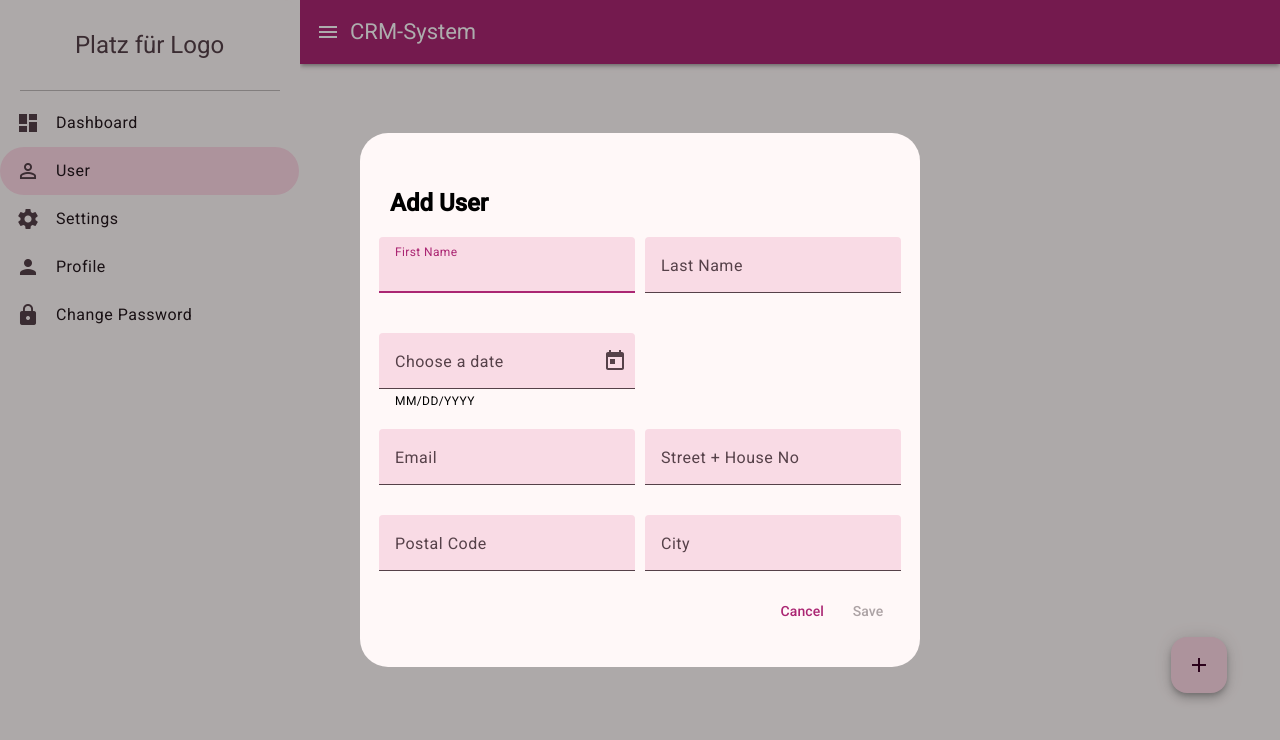
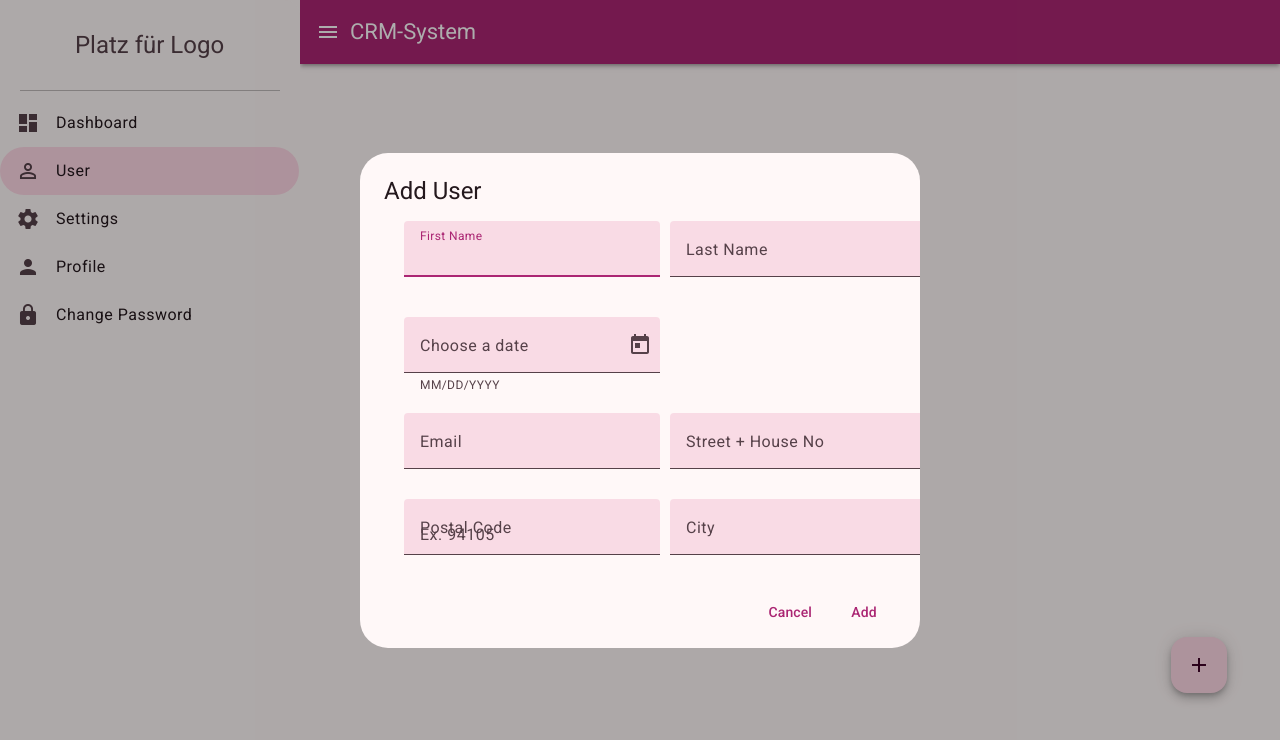
Before and after one commit to NoelKi/CRM-System, an Angular app: page /user in a window 1280 px wide. Both pictures are taken after a click on the button "add". Shown: the top 740 px of the page. Built offline with nearby package versions, Linux system fonts and the light colour scheme.

Commit message:
[dialog-add-user] mat-dialoge refactored

```diff
--- a/src/app/dialog-add-user/dialog-add-user.component.html
+++ b/src/app/dialog-add-user/dialog-add-user.component.html
@@ -1,8 +1,5 @@
-<ol>
-  <div class="head-container">
-    <h2>Add User</h2>
-  </div>
-
+<h2 mat-dialog-title>Add User</h2>
+<mat-dialog-content>
   <div class="form-container">
     <div class="form-upper-container">
       <mat-form-field>
@@ -45,7 +42,6 @@
           #postalCode
           maxlength="5"
           placeholder="Ex. 94105"
-          value="94043"
         />
       </mat-form-field>
 
@@ -55,8 +51,8 @@
       </mat-form-field>
     </div>
   </div>
-  <div class="dFlex">
-    <button mat-button mat-dialog-close>Cancel</button>
-    <button mat-button [mat-dialog-close]="true" disabled>Save</button>
-  </div>
-</ol>
+</mat-dialog-content>
+<mat-dialog-actions>
+  <button mat-button (click)="onNoClick()">Cancel</button>
+  <button mat-button [mat-dialog-close]="userModel()">Add</button>
+</mat-dialog-actions>
--- a/src/app/dialog-add-user/dialog-add-user.component.scss
+++ b/src/app/dialog-add-user/dialog-add-user.component.scss
@@ -1,11 +1,3 @@
-.dFlex {
-  display: flex;
-  align-items: center;
-  justify-content: flex-end;
-  flex-direction: row;
-  width: 100%;
-}
-
 .form-upper-container {
   display: flex;
   align-items: center;
@@ -34,21 +26,6 @@ mat-form-field {
   width: 256px;
 }
 
-ol {
-  display: flex;
-  align-items: center;
-  justify-content: center;
-  flex-direction: column;
-  padding: 0;
-  width: 520px;
-  padding: 20px;
-}
-
-h2  {
-  width: 300px;
-  text-align: left;
-}
-
 .head-container {
   width: calc(100% - 20px);
   display: flex;
--- a/src/app/dialog-add-user/dialog-add-user.component.ts
+++ b/src/app/dialog-add-user/dialog-add-user.component.ts
@@ -1,4 +1,4 @@
-import { Component } from '@angular/core';
+import { Component, inject, model } from '@angular/core';
 import { FormsModule } from '@angular/forms';
 import { MatButtonModule } from '@angular/material/button';
 import { MatNativeDateModule } from '@angular/material/core';
@@ -7,6 +7,7 @@ import {
   MatDialogActions,
   MatDialogClose,
   MatDialogContent,
+  MatDialogRef,
   MatDialogTitle
 } from '@angular/material/dialog';
 import { MatFormFieldModule } from '@angular/material/form-field';
@@ -34,5 +35,11 @@ import { User } from '../../models/user.model';
   styleUrl: './dialog-add-user.component.scss'
 })
 export class DialogAddUserComponent {
+  readonly dialogRef = inject(MatDialogRef<DialogAddUserComponent>);
+  readonly userModel = model({});
   user = new User();
+
+  onNoClick(): void {
+    this.dialogRef.close();
+  }
 }
```
